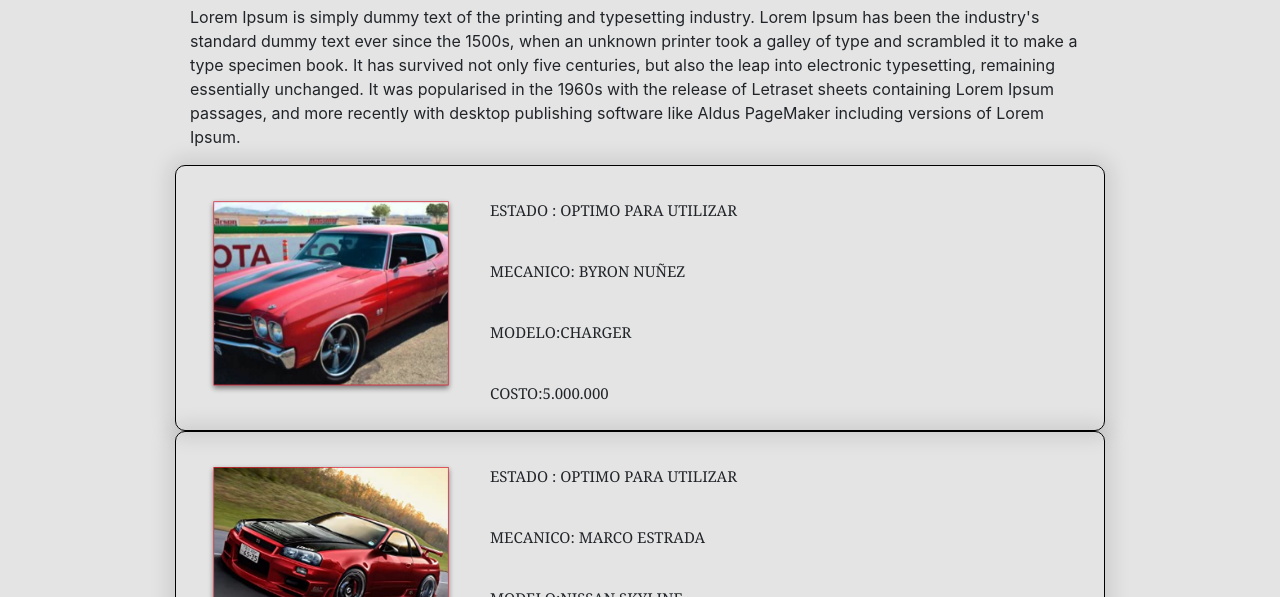
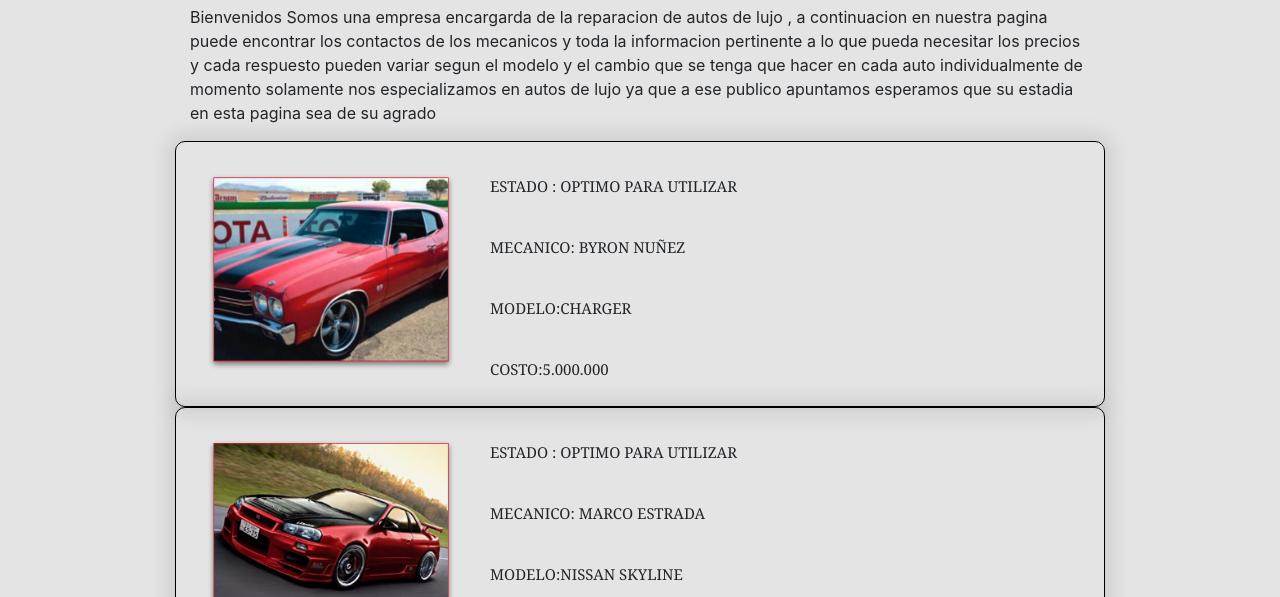
Before and after one commit to Vichomint/P-Wduoc, a plain HTML site: page Trabajos.html in a window 1280 px wide. Shown: the part 203-800 px from the top of the page. Drawn offline with nearby package versions, Linux system fonts and the light colour scheme.

Commit message:
Termino de texto Contactos

```diff
--- a/Trabajos.html
+++ b/Trabajos.html
@@ -72,15 +72,11 @@
 			<h1 class="Trabajos_carta">Trabajos</h1>
 			<h2 class="Trabajos_carta">Trabajos enfocados a autos de lujos</h2>
 			<p>
-				Lorem Ipsum is simply dummy text of the printing and typesetting
-				industry. Lorem Ipsum has been the industry's standard dummy text ever
-				since the 1500s, when an unknown printer took a galley of type and
-				scrambled it to make a type specimen book. It has survived not only five
-				centuries, but also the leap into electronic typesetting, remaining
-				essentially unchanged. It was popularised in the 1960s with the release
-				of Letraset sheets containing Lorem Ipsum passages, and more recently
-				with desktop publishing software like Aldus PageMaker including versions
-				of Lorem Ipsum.
+				Bienvenidos Somos una empresa encargarda de la reparacion de autos de lujo , a continuacion en nuestra
+				pagina puede encontrar los contactos de los mecanicos y toda la informacion pertinente a lo que pueda necesitar
+				los precios y cada respuesto pueden variar segun el modelo y  el cambio que se tenga que hacer en cada auto individualmente
+				de momento solamente nos especializamos en autos de lujo ya que a ese publico apuntamos esperamos que su estadia en esta pagina sea
+				de su agrado
 			</p>
 		</div>
 		<article class="page">
```
